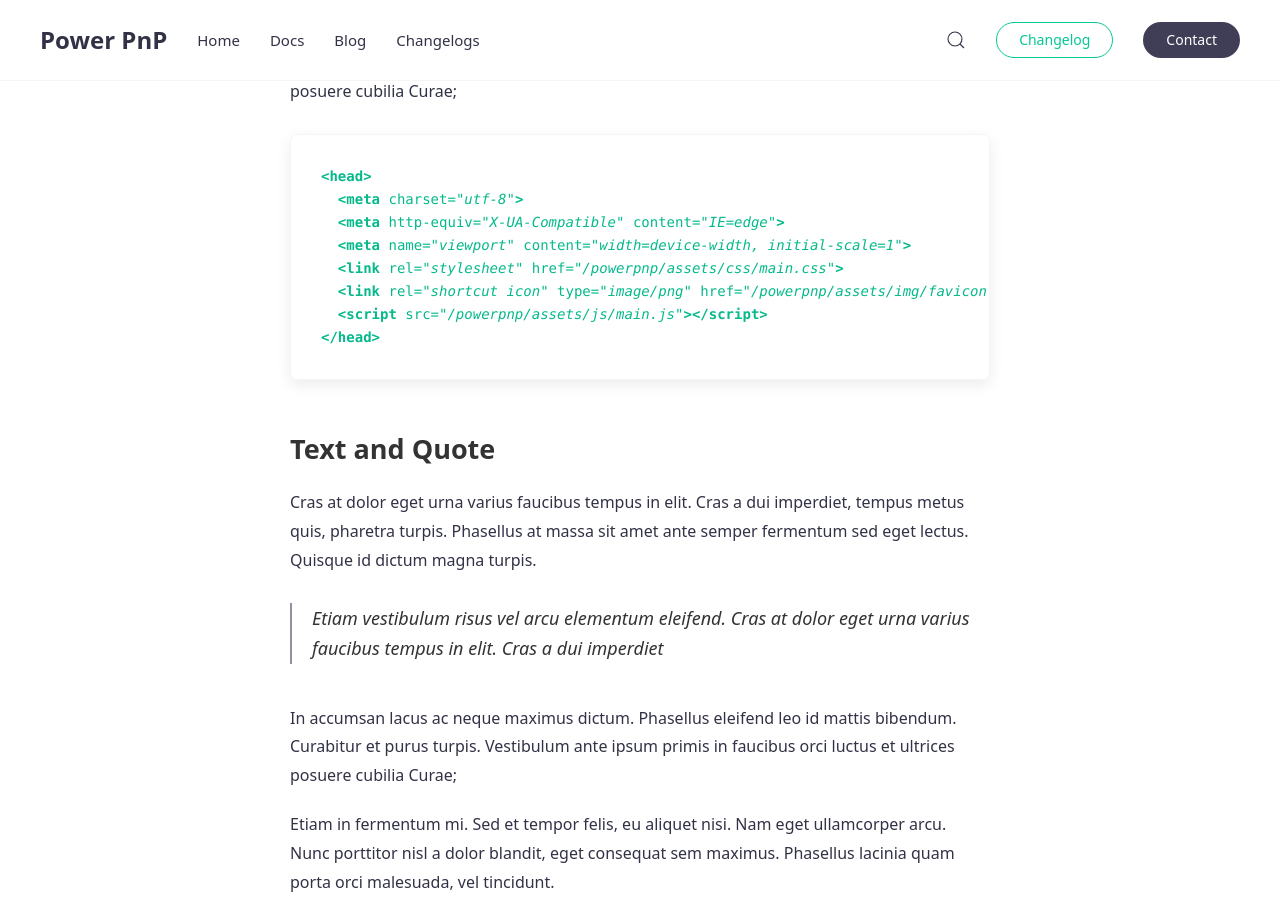
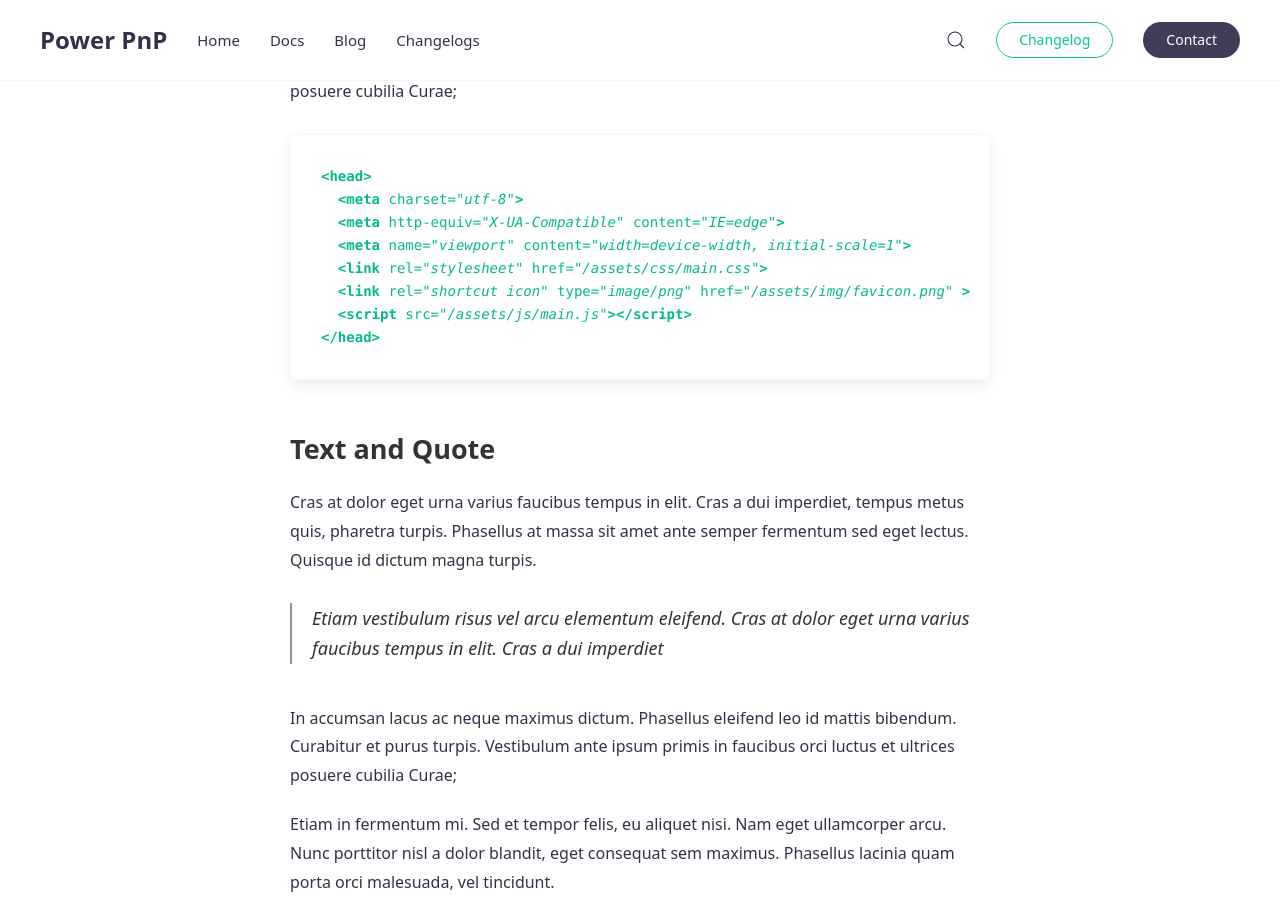
Before and after one commit to microsoft/PowerPnP, a Jekyll site: the page built from docs/_posts/2017-05-25-post7.md, in a window 1280 px wide and 900 px high, scrolled down 1399 px. Built offline with Jekyll 4.4.1, drawn with Linux system fonts in a browser that asks for light colours.

Commit message:
Update _config.yml

```diff
--- a/docs/_config.yml
+++ b/docs/_config.yml
@@ -10,13 +10,13 @@ description:        Power Platform Patterns & Practices
 lang:               en
 
 # Site subpath, e.g. /blog
-baseurl:            "/powerpnp"
+baseurl:            ""
 
 # Permalink URLs structure, for permalink style options see: https://jekyllrb.com/docs/permalinks/
 permalink:          /:title/
 
 # Site base hostname & protocol, e.g. http://example.com
-url:                "https://microsoft.github.io"
+url:                https://microsoft.github.io
 
 # Site logo # e.g. logo.png, upload logo image file to /uploads/ folder
 logo:
```
